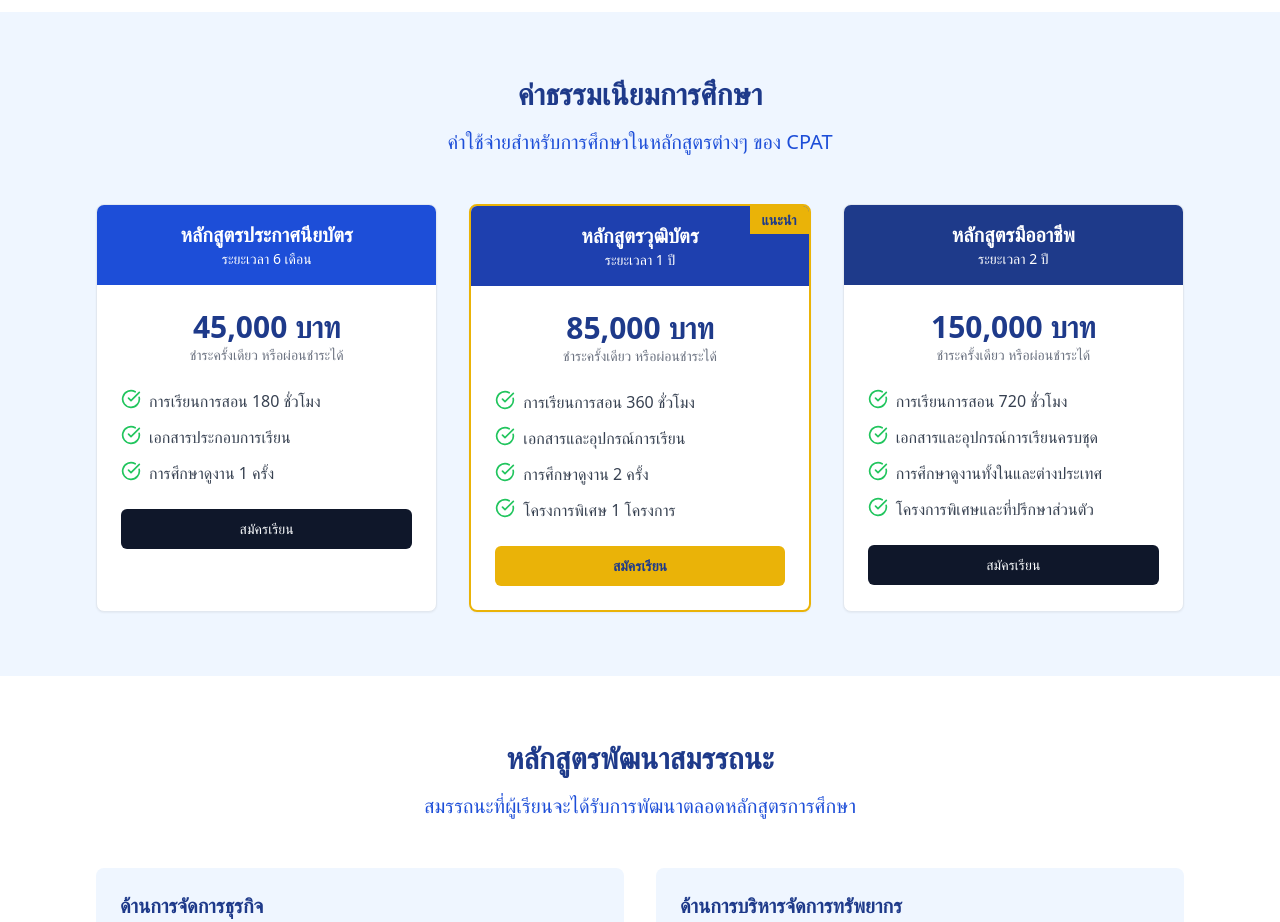
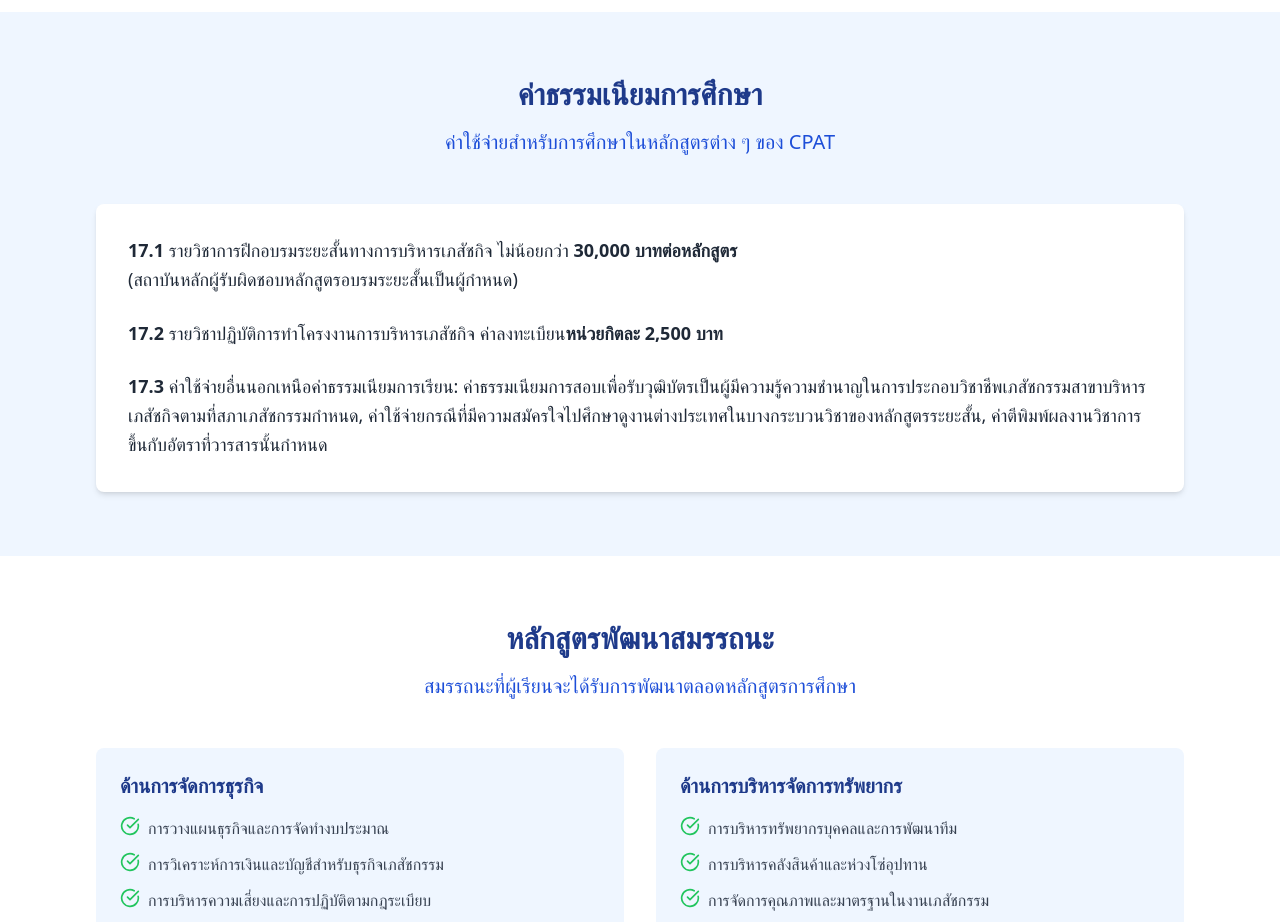
Before and after one commit to wirunw/cpat-pharma-connect, a React (Vite) app: page /admission in a window 1280 px wide. Shown: the part 860-1782 px from the top of the page. Built offline with nearby package versions, Linux system fonts and the light colour scheme.

Commit message:
Code edited in Lovable Code Editor
Edited UI in Lovable

```diff
--- a/src/pages/Admission.tsx
+++ b/src/pages/Admission.tsx
@@ -93,122 +93,24 @@ const Admission = () => {
     <div className="text-center mb-12">
       <h2 className="text-3xl font-bold text-blue-900 mb-4">ค่าธรรมเนียมการศึกษา</h2>
       <p className="text-xl text-blue-700 max-w-3xl mx-auto">
-                ค่าใช้จ่ายสำหรับการศึกษาในหลักสูตรต่างๆ ของ CPAT
+        ค่าใช้จ่ายสำหรับการศึกษาในหลักสูตรต่าง ๆ ของ CPAT
       </p>
     </div>
 
-            <div className="grid grid-cols-1 md:grid-cols-3 gap-8">
-              {/* Program 1 */}
-              <Card className="overflow-hidden">
-                <div className="bg-blue-700 text-white p-4 text-center">
-                  <h3 className="text-xl font-bold">หลักสูตรประกาศนียบัตร</h3>
-                  <p className="text-sm">ระยะเวลา 6 เดือน</p>
-                </div>
-                <CardContent className="p-6">
-                  <div className="text-center mb-6">
-                    <p className="text-3xl font-bold text-blue-900">45,000 บาท</p>
-                    <p className="text-gray-500 text-sm">ชำระครั้งเดียว หรือผ่อนชำระได้</p>
-                  </div>
-
-                  <ul className="space-y-3">
-                    <li className="flex items-start">
-                      <CheckCircle className="w-5 h-5 text-green-500 mr-2 flex-shrink-0" />
-                      <span className="text-gray-700">การเรียนการสอน 180 ชั่วโมง</span>
-                    </li>
-                    <li className="flex items-start">
-                      <CheckCircle className="w-5 h-5 text-green-500 mr-2 flex-shrink-0" />
-                      <span className="text-gray-700">เอกสารประกอบการเรียน</span>
-                    </li>
-                    <li className="flex items-start">
-                      <CheckCircle className="w-5 h-5 text-green-500 mr-2 flex-shrink-0" />
-                      <span className="text-gray-700">การศึกษาดูงาน 1 ครั้ง</span>
-                    </li>
-                  </ul>
-
-                  <div className="mt-6 text-center">
-                    <Button className="w-full">สมัครเรียน</Button>
-                  </div>
-                </CardContent>
-              </Card>
-
-              {/* Program 2 */}
-              <Card className="overflow-hidden border-2 border-yellow-500 relative">
-                <div className="absolute top-0 right-0 bg-yellow-500 text-blue-900 py-1 px-3 text-sm font-bold">
-                  แนะนำ
-                </div>
-                <div className="bg-blue-800 text-white p-4 text-center">
-                  <h3 className="text-xl font-bold">หลักสูตรวุฒิบัตร</h3>
-                  <p className="text-sm">ระยะเวลา 1 ปี</p>
-                </div>
-                <CardContent className="p-6">
-                  <div className="text-center mb-6">
-                    <p className="text-3xl font-bold text-blue-900">85,000 บาท</p>
-                    <p className="text-gray-500 text-sm">ชำระครั้งเดียว หรือผ่อนชำระได้</p>
-                  </div>
-
-                  <ul className="space-y-3">
-                    <li className="flex items-start">
-                      <CheckCircle className="w-5 h-5 text-green-500 mr-2 flex-shrink-0" />
-                      <span className="text-gray-700">การเรียนการสอน 360 ชั่วโมง</span>
-                    </li>
-                    <li className="flex items-start">
-                      <CheckCircle className="w-5 h-5 text-green-500 mr-2 flex-shrink-0" />
-                      <span className="text-gray-700">เอกสารและอุปกรณ์การเรียน</span>
-                    </li>
-                    <li className="flex items-start">
-                      <CheckCircle className="w-5 h-5 text-green-500 mr-2 flex-shrink-0" />
-                      <span className="text-gray-700">การศึกษาดูงาน 2 ครั้ง</span>
-                    </li>
-                    <li className="flex items-start">
-                      <CheckCircle className="w-5 h-5 text-green-500 mr-2 flex-shrink-0" />
-                      <span className="text-gray-700">โครงการพิเศษ 1 โครงการ</span>
-                    </li>
-                  </ul>
-
-                  <div className="mt-6 text-center">
-                    <Button className="w-full bg-yellow-500 hover:bg-yellow-600 text-blue-900 font-bold">
-                      สมัครเรียน
-                    </Button>
-                  </div>
-                </CardContent>
-              </Card>
-
-              {/* Program 3 */}
-              <Card className="overflow-hidden">
-                <div className="bg-blue-900 text-white p-4 text-center">
-                  <h3 className="text-xl font-bold">หลักสูตรมืออาชีพ</h3>
-                  <p className="text-sm">ระยะเวลา 2 ปี</p>
-                </div>
-                <CardContent className="p-6">
-                  <div className="text-center mb-6">
-                    <p className="text-3xl font-bold text-blue-900">150,000 บาท</p>
-                    <p className="text-gray-500 text-sm">ชำระครั้งเดียว หรือผ่อนชำระได้</p>
-                  </div>
-
-                  <ul className="space-y-3">
-                    <li className="flex items-start">
-                      <CheckCircle className="w-5 h-5 text-green-500 mr-2 flex-shrink-0" />
-                      <span className="text-gray-700">การเรียนการสอน 720 ชั่วโมง</span>
-                    </li>
-                    <li className="flex items-start">
-                      <CheckCircle className="w-5 h-5 text-green-500 mr-2 flex-shrink-0" />
-                      <span className="text-gray-700">เอกสารและอุปกรณ์การเรียนครบชุด</span>
-                    </li>
-                    <li className="flex items-start">
-                      <CheckCircle className="w-5 h-5 text-green-500 mr-2 flex-shrink-0" />
-                      <span className="text-gray-700">การศึกษาดูงานทั้งในและต่างประเทศ</span>
-                    </li>
-                    <li className="flex items-start">
-                      <CheckCircle className="w-5 h-5 text-green-500 mr-2 flex-shrink-0" />
-                      <span className="text-gray-700">โครงการพิเศษและที่ปรึกษาส่วนตัว</span>
-                    </li>
-                  </ul>
-
-                  <div className="mt-6 text-center">
-                    <Button className="w-full">สมัครเรียน</Button>
-                  </div>
-                </CardContent>
-              </Card>
+    <div className="bg-white p-8 rounded-lg shadow-md text-gray-800 space-y-6 text-lg leading-relaxed">
+      <p>
+        <strong>17.1</strong> รายวิชาการฝึกอบรมระยะสั้นทางการบริหารเภสัชกิจ ไม่น้อยกว่า <strong>30,000 บาทต่อหลักสูตร</strong><br />
+        (สถาบันหลักผู้รับผิดชอบหลักสูตรอบรมระยะสั้นเป็นผู้กำหนด)
+      </p>
+      <p>
+        <strong>17.2</strong> รายวิชาปฏิบัติการทำโครงงานการบริหารเภสัชกิจ ค่าลงทะเบียน<strong>หน่วยกิตละ 2,500 บาท</strong>
+      </p>
+      <p>
+        <strong>17.3</strong> ค่าใช้จ่ายอื่นนอกเหนือค่าธรรมเนียมการเรียน:
+        ค่าธรรมเนียมการสอบเพื่อรับวุฒิบัตรเป็นผู้มีความรู้ความชำนาญในการประกอบวิชาชีพเภสัชกรรมสาขาบริหารเภสัชกิจตามที่สภาเภสัชกรรมกำหนด,
+        ค่าใช้จ่ายกรณีที่มีความสมัครใจไปศึกษาดูงานต่างประเทศในบางกระบวนวิชาของหลักสูตรระยะสั้น,
+        ค่าตีพิมพ์ผลงานวิชาการ ขึ้นกับอัตราที่วารสารนั้นกำหนด
+      </p>
     </div>
   </div>
 </section>
```
Lines whose indentation alone changed are shown as unchanged.
